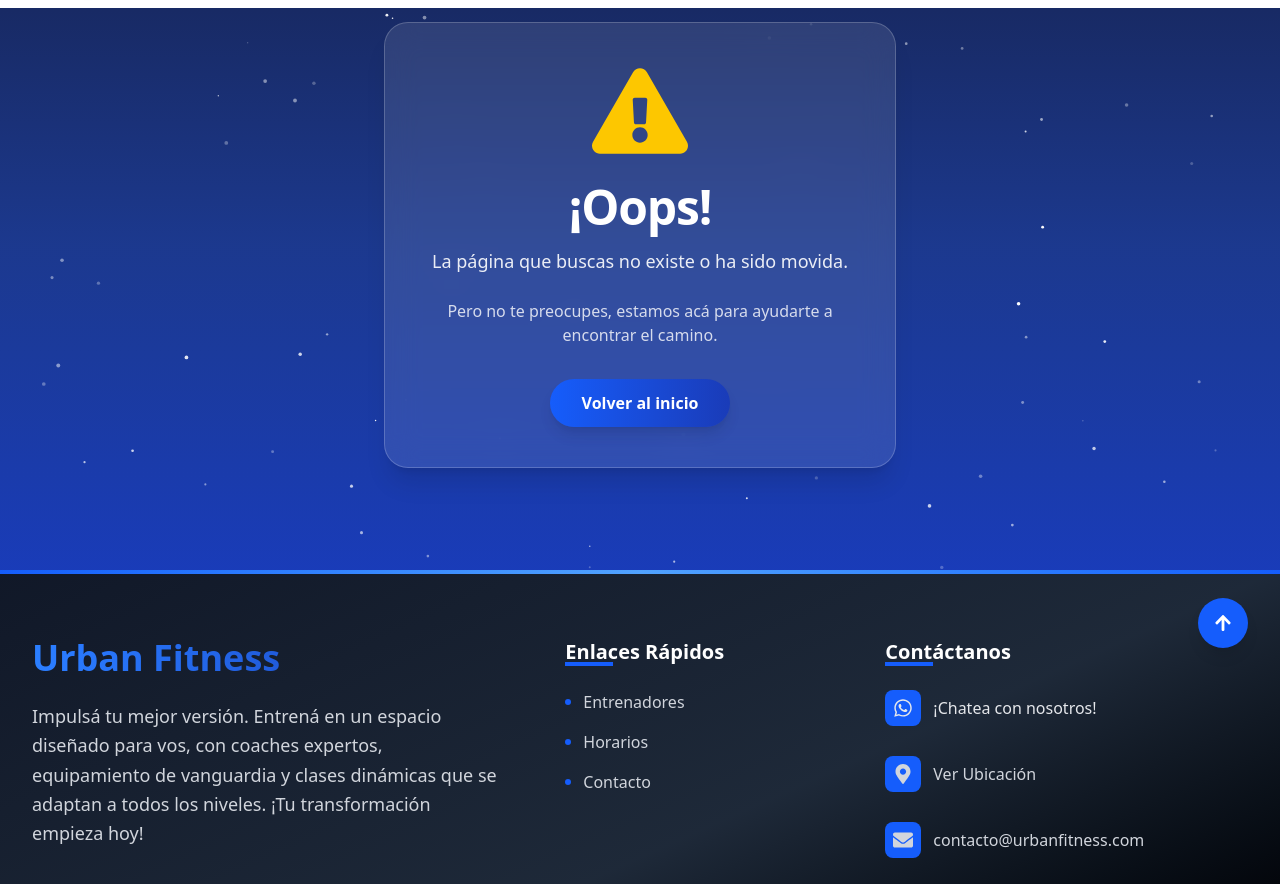
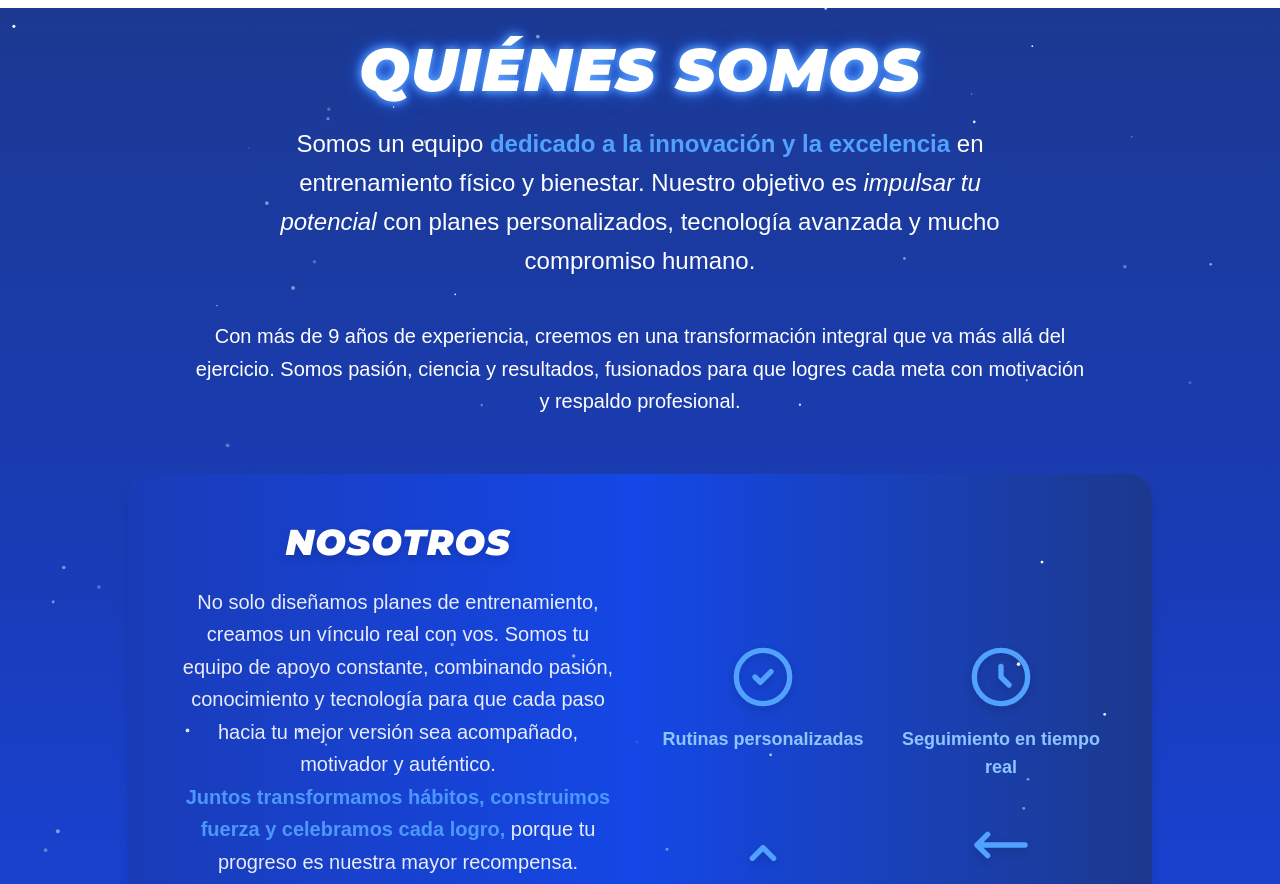
Before and after one commit to SoftFusion-Technologies/urban-ofi-desa, a React (Vite) app: page /quienes-somos in a window 1280 px wide. Shown: the part 120-1004 px from the top of the page. Built offline with nearby package versions, Linux system fonts and the light colour scheme; the HTML template or start-up script is replaced by a standard one.

Commit message:
muchas mejoras

```diff
--- a/src/App.jsx
+++ b/src/App.jsx
@@ -13,6 +13,7 @@ import Footer from './Components/Footer';
 // PAGINAS
 import Contacto from './Pages/Contacto';
 import NotFound from './Pages/NotFound';
+import QuienesSomos from './Pages/QuienesSomos';
 
 function App() {
   return (
@@ -23,6 +24,7 @@ function App() {
         <Rutas>
           <Ruta path="/" element={<Home />} />{' '}
           <Ruta path="/contacto" element={<Contacto />} />{' '}
+          <Ruta path="/quienes-somos" element={<QuienesSomos />} />{' '}
           <Ruta path="/*" element={<NotFound />} />{' '}
         </Rutas>
         <Footer></Footer>
--- /dev/null
+++ b/src/Pages/QuienesSomos.jsx
@@ -0,0 +1,209 @@
+import React, { useEffect } from 'react';
+import { motion } from 'framer-motion';
+import ParticlesBackground from '../Components/ParticlesBackground';
+
+const containerVariants = {
+  hidden: { opacity: 0 },
+  visible: {
+    opacity: 1,
+    transition: { staggerChildren: 0.15 }
+  }
+};
+
+const itemVariants = {
+  hidden: { opacity: 0, y: 20 },
+  visible: { opacity: 1, y: 0, transition: { type: 'spring', stiffness: 120 } }
+};
+
+const QuienesSomos = () => {
+  useEffect(() => {
+    const element = document.getElementById('quienes-somos');
+    if (element) {
+      element.scrollIntoView({ behavior: 'smooth', block: 'start' });
+    }
+  }, []);
+
+  return (
+    <section
+      id="quienes-somos"
+      className="mt-20 relative z-10 py-20 px-6 bg-gradient-to-b from-blue-900 via-blue-800 to-blue-700 text-white min-h-[650px] flex flex-col justify-center"
+      style={{ fontFamily: "'Poppins', sans-serif" }}
+    >
+      <canvas
+        id="particles"
+        className="absolute inset-0 -z-10"
+        style={{ pointerEvents: 'none' }}
+      />
+      <ParticlesBackground />
+
+      <motion.div
+        className="max-w-5xl mx-auto text-center"
+        initial="hidden"
+        whileInView="visible"
+        viewport={{ once: true }}
+        variants={containerVariants}
+      >
+        <motion.h2
+          className="titulo text-5xl md:text-6xl font-extrabold mb-6 tracking-wide"
+          style={{
+            textShadow: '0 0 8px #60a5fa, 0 0 12px #3b82f6, 0 0 20px #2563eb'
+          }}
+          variants={itemVariants}
+        >
+          QUIÉNES SOMOS
+        </motion.h2>
+
+        <motion.p
+          className="text-xl md:text-2xl max-w-3xl mx-auto mb-10 opacity-90 leading-relaxed"
+          variants={itemVariants}
+        >
+          Somos un equipo{' '}
+          <span className="font-bold text-blue-400">
+            dedicado a la innovación y la excelencia
+          </span>{' '}
+          en entrenamiento físico y bienestar. Nuestro objetivo es{' '}
+          <em>impulsar tu potencial</em> con planes personalizados, tecnología
+          avanzada y mucho compromiso humano.
+        </motion.p>
+
+        <motion.p
+          className="text-lg md:text-xl max-w-4xl mx-auto mb-14 opacity-80 leading-relaxed"
+          variants={itemVariants}
+        >
+          Con más de 9 años de experiencia, creemos en una transformación
+          integral que va más allá del ejercicio. Somos pasión, ciencia y
+          resultados, fusionados para que logres cada meta con motivación y
+          respaldo profesional.
+        </motion.p>
+
+        {/* Nueva sección para contar qué tienen */}
+        <motion.div
+          className="max-w-6xl mx-auto mt-12 p-12 rounded-3xl bg-gradient-to-r from-blue-800 via-blue-700 to-blue-900 shadow-lg flex flex-col md:flex-row gap-10 items-center"
+          variants={itemVariants}
+        >
+          {/* Columna de texto */}
+          <div className="flex-1 text-white">
+            <h3 className="text-4xl font-extrabold mb-6 tracking-wide text-white titulo drop-shadow-lg">
+              NOSOTROS
+            </h3>
+            <p className="mb-8 text-lg md:text-xl leading-relaxed opacity-90">
+              No solo diseñamos planes de entrenamiento, creamos
+              un vínculo real con vos. Somos tu equipo de apoyo constante,
+              combinando pasión, conocimiento y tecnología para que cada paso
+              hacia tu mejor versión sea acompañado, motivador y auténtico.
+              <br />
+              <span className="font-bold text-blue-400">
+                Juntos transformamos hábitos, construimos fuerza y celebramos
+                cada logro,
+              </span>{' '}
+              porque tu progreso es nuestra mayor recompensa.
+            </p>
+            <p className="text-lg md:text-xl leading-relaxed opacity-80">
+              Renovamos día a día nuestro espacio con equipos de última
+              generación y tecnología de punta, para que tu entrenamiento sea no
+              solo efectivo y seguro, sino también una experiencia innovadora
+              que te inspire a superar tus límites.
+            </p>
+          </div>
+
+          {/* Columna de íconos destacados */}
+          <div className="flex-1 grid grid-cols-2 gap-8 text-blue-300">
+            {/* Ícono + texto 1 */}
+            <div className="flex flex-col items-center text-center">
+              <svg
+                xmlns="http://www.w3.org/2000/svg"
+                className="h-16 w-16 mb-4 text-blue-400 drop-shadow-lg"
+                fill="none"
+                viewBox="0 0 24 24"
+                stroke="currentColor"
+                strokeWidth={2}
+              >
+                <path
+                  strokeLinecap="round"
+                  strokeLinejoin="round"
+                  d="M9 12l2 2l4 -4"
+                />
+                <circle
+                  cx="12"
+                  cy="12"
+                  r="10"
+                  stroke="currentColor"
+                  strokeWidth={2}
+                />
+              </svg>
+              <p className="font-semibold text-lg">Rutinas personalizadas</p>
+            </div>
+
+            {/* Ícono + texto 2 */}
+            <div className="flex flex-col items-center text-center">
+              <svg
+                xmlns="http://www.w3.org/2000/svg"
+                className="h-16 w-16 mb-4 text-blue-400 drop-shadow-lg"
+                fill="none"
+                viewBox="0 0 24 24"
+                stroke="currentColor"
+                strokeWidth={2}
+              >
+                <path
+                  strokeLinecap="round"
+                  strokeLinejoin="round"
+                  d="M12 8v4l3 3"
+                />
+                <circle
+                  cx="12"
+                  cy="12"
+                  r="10"
+                  stroke="currentColor"
+                  strokeWidth={2}
+                />
+              </svg>
+              <p className="font-semibold text-lg">
+                Seguimiento en tiempo real
+              </p>
+            </div>
+
+            {/* Ícono + texto 3 */}
+            <div className="flex flex-col items-center text-center">
+              <svg
+                xmlns="http://www.w3.org/2000/svg"
+                className="h-16 w-16 mb-4 text-blue-400 drop-shadow-lg"
+                fill="none"
+                viewBox="0 0 24 24"
+                stroke="currentColor"
+                strokeWidth={2}
+              >
+                <path
+                  strokeLinecap="round"
+                  strokeLinejoin="round"
+                  d="M8 17l4-4l4 4"
+                />
+              </svg>
+              <p className="font-semibold text-lg">Tecnología avanzada</p>
+            </div>
+
+            {/* Ícono + texto 4 */}
+            <div className="flex flex-col items-center text-center">
+              <svg
+                xmlns="http://www.w3.org/2000/svg"
+                className="h-16 w-16 mb-4 text-blue-400 drop-shadow-lg"
+                fill="none"
+                viewBox="0 0 24 24"
+                stroke="currentColor"
+                strokeWidth={2}
+              >
+                <path
+                  strokeLinecap="round"
+                  strokeLinejoin="round"
+                  d="M7 16l-4-4m0 0l4-4m-4 4h18"
+                />
+              </svg>
+              <p className="font-semibold text-lg">Máquinas de alta calidad</p>
+            </div>
+          </div>
+        </motion.div>
+      </motion.div>
+    </section>
+  );
+};
+
+export default QuienesSomos;
```
